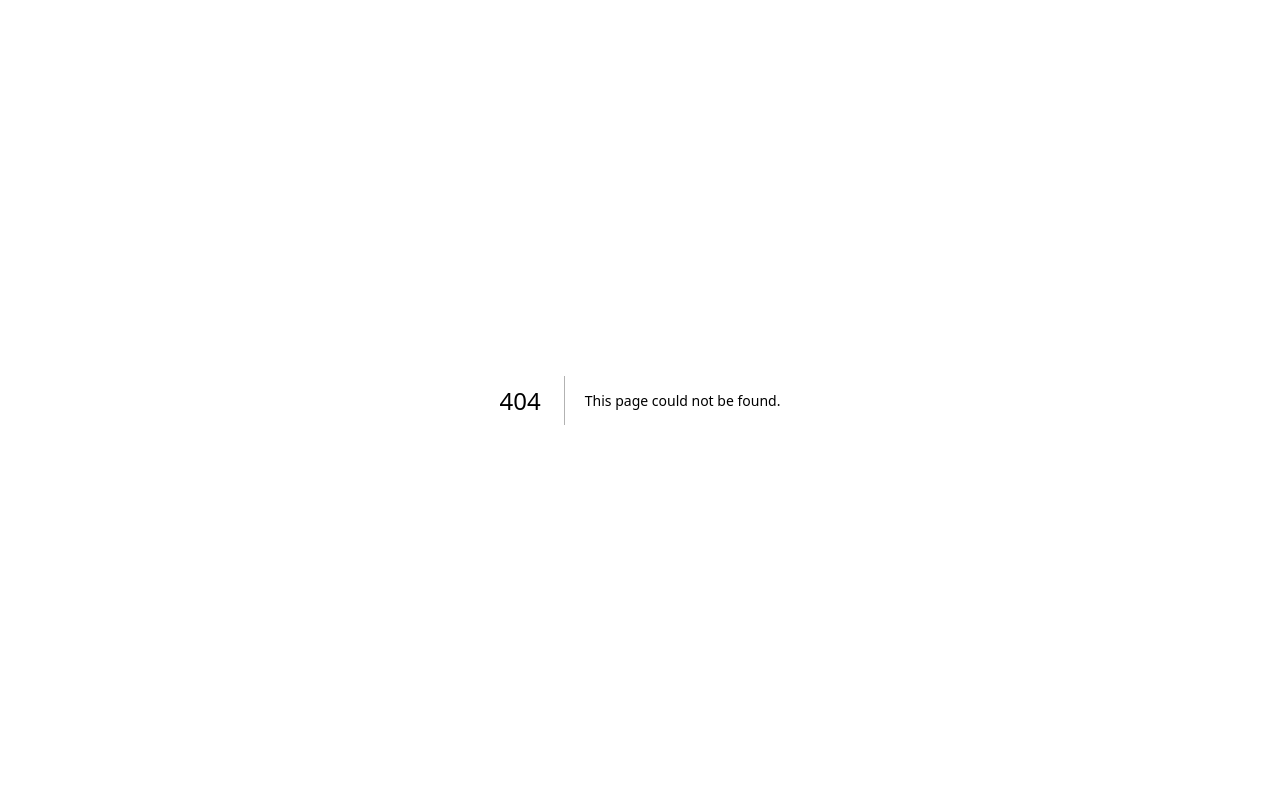
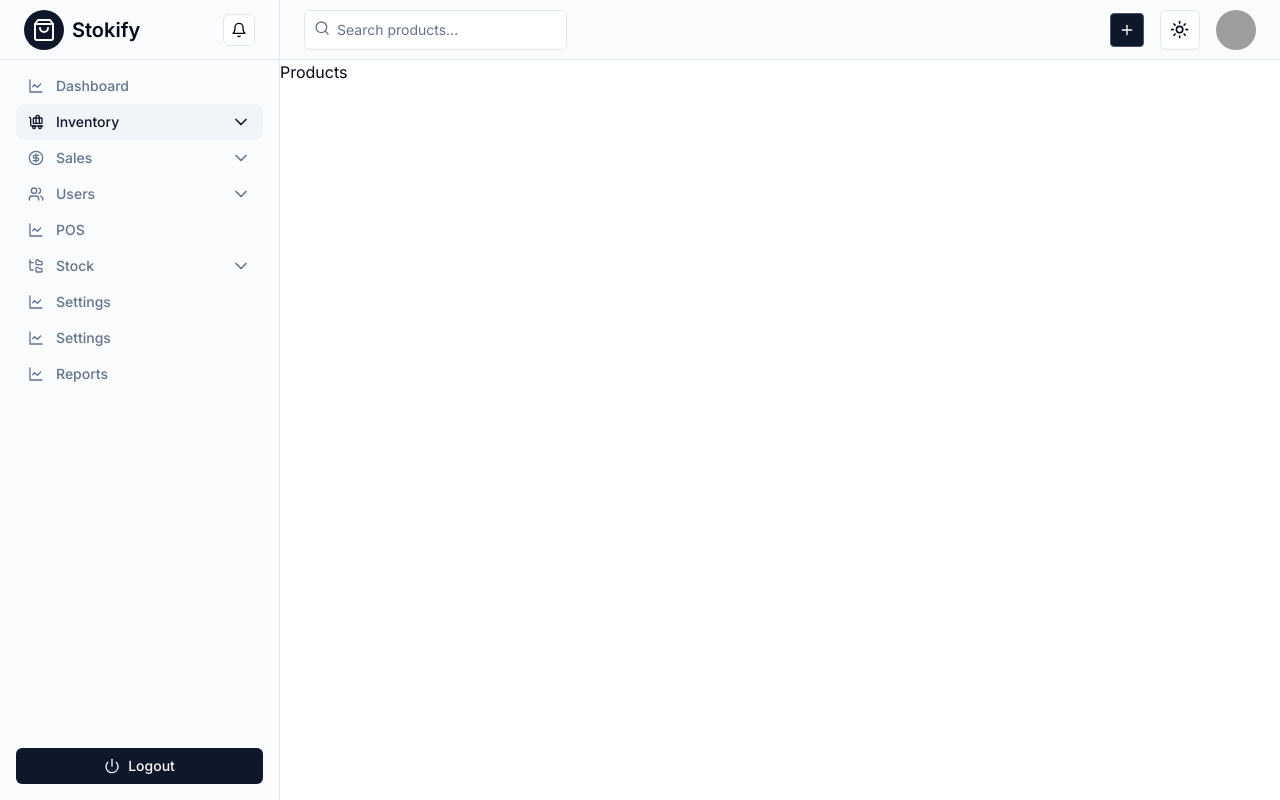
Before and after one commit to jackbasso/inventory-app, a Next.js app: page /dashboard/inventory/products in a window 1280 px wide. Before the commit this address had no page. Built offline with nearby package versions, Linux system fonts and the light colour scheme; grey boxes are pictures that could not be loaded.

Commit message:
sidebar links

```diff
--- /dev/null
+++ b/app/(back-office)/dashboard/inventory/brands/page.tsx
@@ -0,0 +1,5 @@
+import React from "react";
+
+export default function Brands() {
+  return <div>Brands</div>;
+}
--- /dev/null
+++ b/app/(back-office)/dashboard/inventory/products/page.tsx
@@ -0,0 +1,5 @@
+import React from "react";
+
+export default function page() {
+  return <div>Products</div>;
+}
--- a/components/dashboard/Menus/QuickAccessMenu.tsx
+++ b/components/dashboard/Menus/QuickAccessMenu.tsx
@@ -9,8 +9,9 @@ import {
   FingerPrintIcon,
   SquaresPlusIcon,
 } from "@heroicons/react/24/outline";
-import { LayoutGrid, Plus } from "lucide-react";
+import { Home, LayoutGrid, Plus } from "lucide-react";
 import Link from "next/link";
+import { sidebarLinks } from "@/config/sidebar";
 
 const menu = [
   {
@@ -68,21 +69,40 @@ export default function QuickAccessMenuButton() {
         leaveFrom="opacity-100 translate-y-0"
         leaveTo="opacity-0 translate-y-1"
       >
-        <Popover.Panel className="absolute left-1/2 z-10 mt-5 flex w-screen max-w-max -translate-x-1/2 px-4">
-          <div className="w-screen max-w-md flex-auto overflow-hidden rounded-md bg-white dark:bg-slate-800 text-sm leading-6 shadow-lg ring-1 ring-gray-900/5">
-            <div className="p-4 grid grid-cols-3">
-              {menu.map((item, i) => {
+        <Popover.Panel className="absolute left-0 z-10 mt-5 flex w-screen max-w-max -translate-x-2/3 px-4">
+          <div className="w-screen max-w-md flex-auto overflow-hidden rounded-md bg-white dark:bg-slate-800 text-sm leading-6 shadow-lg ring-1 ring-gray-900/5 px-4">
+            <div className="p-4 grid grid-cols-2 lg:grid-cols-3">
+              <div>
+                <div className="flex text-gray-500">
+                  <Home className="w-4 h-4 mr-1" />
+                  <h2 className="uppercase text-sm">General</h2>
+                </div>
+                {sidebarLinks
+                  .filter((item) => !item.dropdown && item.href !== "/dashboard")
+                  .map((item, i) => {
+                    return (
+                      <Link key={i} href={item.href ?? "#"} className="flex items-center px-2 py-2">
+                        <Plus className="w-3 h-3 mr-1" />
+                        <span className="text-xs">{item.title}</span>
+                      </Link>
+                    );
+                  })}
+              </div>
+              {sidebarLinks
+                .filter((item) => item.dropdown)
+                .map((item, i) => {
                   const Icon = item.icon;
                   return (
                     <div key={i} className="">
                       <div className="flex text-gray-500">
-                      <Icon className="w-4 h-4 mr-1" />
+                        <Home className="w-4 h-4 mr-1" />
                         <h2 className="uppercase text-sm">{item.title}</h2>
                       </div>
-                    {item.links.map((item) => (
-                      <Link key={item.name} href={item.href} className="flex items-center px-2 py-2">
+                      {item.dropdownMenu &&
+                        item.dropdownMenu.map((item) => (
+                          <Link key={item.href} href={item.href} className="flex items-center px-2 py-2">
                             <Plus className="w-3 h-3 mr-1" />
-                        <span className="text-xs">{item.name}</span>
+                            <span className="text-xs">{item.title}</span>
                           </Link>
                         ))}
                     </div>
--- a/components/dashboard/Navbar.tsx
+++ b/components/dashboard/Navbar.tsx
@@ -1,5 +1,19 @@
+"use client";
 import Link from "next/link";
-import { CircleUser, Home, LineChart, Menu, Package, Package2, Plus, Search, ShoppingCart, Users } from "lucide-react";
+import {
+  ChevronDown,
+  ChevronUp,
+  CircleUser,
+  Home,
+  LineChart,
+  Menu,
+  Package,
+  Package2,
+  Plus,
+  Search,
+  ShoppingCart,
+  Users,
+} from "lucide-react";
 
 import { Badge } from "@/components/ui/badge";
 import { Button } from "@/components/ui/button";
@@ -12,14 +26,24 @@ import {
   DropdownMenuSeparator,
   DropdownMenuTrigger,
 } from "@/components/ui/dropdown-menu";
+import { Collapsible, CollapsibleContent, CollapsibleTrigger } from "@/components/ui/collapsible";
+
 import { Input } from "@/components/ui/input";
 import { Sheet, SheetContent, SheetTrigger } from "@/components/ui/sheet";
 import ModeToggleButton from "../global/ModeToggleButton";
 import Image from "next/image";
 import AvatarMenuButton from "./Menus/AvatarMenu";
 import QuickAccessMenuButton from "./Menus/QuickAccessMenu";
+import { sidebarLinks } from "@/config/sidebar";
+import { usePathname } from "next/navigation";
+import { useState } from "react";
+import { cn } from "@/lib/utils";
+import Logo from "../global/Logo";
 
 export default function Navbar() {
+  const [isOpen, setIsOpen] = useState(false);
+  const pathname = usePathname();
+
   return (
     <header className="flex h-14 items-center gap-4 border-b bg-muted/40 px-4 lg:h-[60px] lg:px-6">
       <Sheet>
@@ -30,47 +54,64 @@ export default function Navbar() {
           </Button>
         </SheetTrigger>
         <SheetContent side="left" className="flex flex-col">
+          <Logo />
           <nav className="grid gap-2 text-lg font-medium">
-            <Link href="#" className="flex items-center gap-2 text-lg font-semibold">
-              <Package2 className="h-6 w-6" />
-              <span className="sr-only">Acme Inc</span>
-            </Link>
-            <Link
-              href="#"
-              className="mx-[-0.65rem] flex items-center gap-4 rounded-xl px-3 py-2 text-muted-foreground hover:text-foreground"
-            >
-              <Home className="h-5 w-5" />
-              Dashboard
-            </Link>
-            <Link
-              href="#"
-              className="mx-[-0.65rem] flex items-center gap-4 rounded-xl bg-muted px-3 py-2 text-foreground hover:text-foreground"
-            >
-              <ShoppingCart className="h-5 w-5" />
-              Orders
-              <Badge className="ml-auto flex h-6 w-6 shrink-0 items-center justify-center rounded-full">6</Badge>
-            </Link>
-            <Link
-              href="#"
-              className="mx-[-0.65rem] flex items-center gap-4 rounded-xl px-3 py-2 text-muted-foreground hover:text-foreground"
-            >
-              <Package className="h-5 w-5" />
-              Products
-            </Link>
-            <Link
-              href="#"
-              className="mx-[-0.65rem] flex items-center gap-4 rounded-xl px-3 py-2 text-muted-foreground hover:text-foreground"
-            >
-              <Users className="h-5 w-5" />
-              Customers
-            </Link>
-            <Link
-              href="#"
-              className="mx-[-0.65rem] flex items-center gap-4 rounded-xl px-3 py-2 text-muted-foreground hover:text-foreground"
-            >
-              <LineChart className="h-5 w-5" />
-              Analytics
-            </Link>
+            {sidebarLinks.map((item, i) => {
+              const Icon = item.icon;
+              const isHrefIncluded = item.dropdownMenu && item.dropdownMenu.some((link) => link.href === pathname);
+              return (
+                <div key={i}>
+                  {item.dropdown ? (
+                    <Collapsible>
+                      <CollapsibleTrigger
+                        onClick={() => setIsOpen(!isOpen)}
+                        className={cn(
+                          "flex items-center gap-3 rounded-lg px-3 py-2 text-muted-foreground transition-all hover:text-primary w-full",
+                          isHrefIncluded && "bg-muted text-primary"
+                        )}
+                      >
+                        <Icon className="h-4 w-4" />
+                        {item.title}
+                        {!isOpen ? (
+                          <ChevronDown className="h-5 w-5 ml-auto flex shrink-0 items-center justify-center rounded-full" />
+                        ) : (
+                          <ChevronUp className="h-5 w-5 ml-auto flex shrink-0 items-center justify-center rounded-full" />
+                        )}
+                      </CollapsibleTrigger>
+                      <CollapsibleContent className="dark:bg-slate-950 rounded mt-1">
+                        {item.dropdownMenu &&
+                          item.dropdownMenu.map((item, i) => {
+                            return (
+                              <Link
+                                key={i}
+                                href={item.href}
+                                className={cn(
+                                  "ml-5 flex items-center gap-3 rounded-lg px-3 py-2 text-muted-foreground transition-all hover:text-primary",
+                                  pathname === item.href && "bg-muted text-primary"
+                                )}
+                              >
+                                {item.title}
+                                <Icon className="h-4 w-4" />
+                              </Link>
+                            );
+                          })}
+                      </CollapsibleContent>
+                    </Collapsible>
+                  ) : (
+                    <Link
+                      href={item.href ?? "#"}
+                      className={cn(
+                        "flex items-center gap-3 rounded-lg px-3 py-2 text-muted-foreground transition-all hover:text-primary",
+                        pathname === item.href && "bg-muted text-primary"
+                      )}
+                    >
+                      <LineChart className="h-4 w-4" />
+                      {item.title}
+                    </Link>
+                  )}
+                </div>
+              );
+            })}
           </nav>
           <div className="mt-auto">
             <Card>
--- a/components/dashboard/Sidebar.tsx
+++ b/components/dashboard/Sidebar.tsx
@@ -1,18 +1,44 @@
+"use client";
 import Link from "next/link";
-import { Bell, Home, LineChart, Package, Package2, ShoppingCart, Users } from "lucide-react";
+import {
+  BaggageClaim,
+  BarChart4,
+  Bell,
+  Cable,
+  ChevronDown,
+  ChevronUp,
+  CircleDollarSign,
+  FolderTree,
+  Home,
+  LineChart,
+  Package,
+  Package2,
+  Power,
+  Settings,
+  Store,
+  Users,
+} from "lucide-react";
 
-import { Badge } from "@/components/ui/badge";
 import { Button } from "@/components/ui/button";
-import { Card, CardContent, CardDescription, CardHeader, CardTitle } from "@/components/ui/card";
+
+import { Collapsible, CollapsibleContent, CollapsibleTrigger } from "@/components/ui/collapsible";
+import { useState } from "react";
+
+import { usePathname } from "next/navigation";
+import { cn } from "@/lib/utils";
+import Logo from "../global/Logo";
+import { sidebarLinks } from "@/config/sidebar";
 
 export default function Sidebar() {
+  const [isOpen, setIsOpen] = useState(false);
+  const pathname = usePathname();
+
   return (
     <div className="hidden border-r bg-muted/40 md:block">
       <div className="flex h-full max-h-screen flex-col gap-2">
         <div className="flex h-14 items-center border-b px-4 lg:h-[60px] lg:px-6">
           <Link href="/" className="flex items-center gap-2 font-semibold">
-            <Package2 className="h-6 w-6" />
-            <span className="">Acme Inc</span>
+            <Logo />
           </Link>
           <Button variant="outline" size="icon" className="ml-auto h-8 w-8">
             <Bell className="h-4 w-4" />
@@ -21,56 +47,70 @@ export default function Sidebar() {
         </div>
         <div className="flex-1">
           <nav className="grid items-start px-2 text-sm font-medium lg:px-4">
+            {sidebarLinks.map((item, i) => {
+              const Icon = item.icon;
+              const isHrefIncluded = item.dropdownMenu && item.dropdownMenu.some((link) => link.href === pathname);
+              return (
+                <div key={i}>
+                  {item.dropdown ? (
+                    <Collapsible>
+                      <CollapsibleTrigger
+                        onClick={() => setIsOpen(!isOpen)}
+                        className={cn(
+                          "flex items-center gap-3 rounded-lg px-3 py-2 text-muted-foreground transition-all hover:text-primary w-full",
+                          isHrefIncluded && "bg-muted text-primary"
+                        )}
+                      >
+                        <Icon className="h-4 w-4" />
+                        {item.title}
+                        {!isOpen ? (
+                          <ChevronDown className="h-5 w-5 ml-auto flex shrink-0 items-center justify-center rounded-full" />
+                        ) : (
+                          <ChevronUp className="h-5 w-5 ml-auto flex shrink-0 items-center justify-center rounded-full" />
+                        )}
+                      </CollapsibleTrigger>
+                      <CollapsibleContent className="dark:bg-slate-950 rounded mt-1">
+                        {item.dropdownMenu &&
+                          item.dropdownMenu.map((item, i) => {
+                            return (
                               <Link
-              href="#"
-              className="flex items-center gap-3 rounded-lg px-3 py-2 text-muted-foreground transition-all hover:text-primary"
+                                key={i}
+                                href={item.href}
+                                className={cn(
+                                  "ml-5 flex items-center gap-3 rounded-lg px-3 py-2 text-muted-foreground transition-all hover:text-primary",
+                                  pathname === item.href && "bg-muted text-primary"
+                                )}
                               >
-              <Home className="h-4 w-4" />
-              Dashboard
+                                {item.title}
+                                <Icon className="h-4 w-4" />
                               </Link>
+                            );
+                          })}
+                      </CollapsibleContent>
+                    </Collapsible>
+                  ) : (
                     <Link
-              href="#"
-              className="flex items-center gap-3 rounded-lg px-3 py-2 text-muted-foreground transition-all hover:text-primary"
-            >
-              <ShoppingCart className="h-4 w-4" />
-              Orders
-              <Badge className="ml-auto flex h-6 w-6 shrink-0 items-center justify-center rounded-full">6</Badge>
-            </Link>
-            <Link
-              href="#"
-              className="flex items-center gap-3 rounded-lg bg-muted px-3 py-2 text-primary transition-all hover:text-primary"
-            >
-              <Package className="h-4 w-4" />
-              Products{" "}
-            </Link>
-            <Link
-              href="#"
-              className="flex items-center gap-3 rounded-lg px-3 py-2 text-muted-foreground transition-all hover:text-primary"
-            >
-              <Users className="h-4 w-4" />
-              Customers
-            </Link>
-            <Link
-              href="#"
-              className="flex items-center gap-3 rounded-lg px-3 py-2 text-muted-foreground transition-all hover:text-primary"
+                      href={item.href ?? "#"}
+                      className={cn(
+                        "flex items-center gap-3 rounded-lg px-3 py-2 text-muted-foreground transition-all hover:text-primary",
+                        pathname === item.href && "bg-muted text-primary"
+                      )}
                     >
                       <LineChart className="h-4 w-4" />
-              Analytics
+                      {item.title}
                     </Link>
+                  )}
+                </div>
+              );
+            })}
           </nav>
         </div>
+
         <div className="mt-auto p-4">
-          <Card x-chunk="dashboard-02-chunk-0">
-            <CardHeader className="p-2 pt-0 md:p-4">
-              <CardTitle>Upgrade to Pro</CardTitle>
-              <CardDescription>Unlock all features and get unlimited access to our support team.</CardDescription>
-            </CardHeader>
-            <CardContent className="p-2 pt-0 md:p-4 md:pt-0">
           <Button size="sm" className="w-full">
-                Upgrade
+            <Power className="h-4 w-4 mr-2" />
+            Logout
           </Button>
-            </CardContent>
-          </Card>
         </div>
       </div>
     </div>
--- /dev/null
+++ b/components/ui/collapsible.tsx
@@ -0,0 +1,11 @@
+"use client"
+
+import * as CollapsiblePrimitive from "@radix-ui/react-collapsible"
+
+const Collapsible = CollapsiblePrimitive.Root
+
+const CollapsibleTrigger = CollapsiblePrimitive.CollapsibleTrigger
+
+const CollapsibleContent = CollapsiblePrimitive.CollapsibleContent
+
+export { Collapsible, CollapsibleTrigger, CollapsibleContent }
--- /dev/null
+++ b/config/sidebar.ts
@@ -0,0 +1,136 @@
+import { ISidebarLink } from "@/types/types";
+import {
+  BaggageClaim,
+  BarChart4,
+  Bell,
+  Cable,
+  ChevronDown,
+  ChevronUp,
+  CircleDollarSign,
+  FolderTree,
+  Home,
+  LineChart,
+  Package,
+  Package2,
+  Power,
+  Settings,
+  Store,
+  Users,
+} from "lucide-react";
+
+export const sidebarLinks: ISidebarLink[] = [
+  {
+    title: "Dashboard",
+    href: "/dashboard",
+    icon: Home,
+    dropdown: false,
+  },
+  {
+    title: "Inventory",
+    icon: BaggageClaim,
+    dropdown: true,
+    dropdownMenu: [
+      {
+        title: "Categories",
+        href: "/dashboard/products",
+      },
+      {
+        title: "Brands",
+        href: "/dashboard/inventory/brands",
+      },
+      {
+        title: "Units",
+        href: "/dashboard/products",
+      },
+      {
+        title: "Products",
+        href: "/dashboard/inventory/products",
+      },
+      {
+        title: "Warehouse",
+        href: "/dashboard/products",
+      },
+      {
+        title: "Suppliers",
+        href: "/dashboard/products",
+      },
+    ],
+  },
+  {
+    title: "Sales",
+    icon: CircleDollarSign,
+    dropdown: true,
+    dropdownMenu: [
+      {
+        title: "Sales",
+        href: "/dashboard/sales",
+      },
+      {
+        title: "Payments",
+        href: "/dashboard/sales/payments",
+      },
+      {
+        title: "Quotations",
+        href: "/dashboard/sales/quotations",
+      },
+      {
+        title: "Customers",
+        href: "/dashboard/sales/customers",
+      },
+    ],
+  },
+  {
+    title: "Users",
+    icon: Users,
+    dropdown: true,
+    dropdownMenu: [
+      {
+        title: "Users",
+        href: "/dashboard/users",
+      },
+      {
+        title: "Roles",
+        href: "/dashboard/users/roles",
+      },
+    ],
+  },
+  {
+    title: "POS",
+    href: "/dashboard/pos",
+    icon: Store,
+    dropdown: false,
+  },
+  {
+    title: "Stock",
+    icon: FolderTree,
+    dropdown: true,
+    dropdownMenu: [
+      {
+        title: "Stock Transfer",
+        href: "/dashboard/stock/transfer",
+      },
+      {
+        title: "Stock Adjustment",
+        href: "/dashboard/stock/adjustment",
+      },
+    ],
+  },
+  {
+    title: "Settings",
+    href: "/dashboard/settings",
+    icon: Settings,
+    dropdown: false,
+  },
+  {
+    title: "Settings",
+    href: "/dashboard/settings",
+    icon: Settings,
+    dropdown: false,
+  },
+  {
+    title: "Reports",
+    href: "/dashboard/reports",
+    icon: BarChart4,
+    dropdown: false,
+  },
+];
--- a/package.json
+++ b/package.json
@@ -12,6 +12,7 @@
     "@headlessui/react": "^2.0.3",
     "@headlessui/tailwindcss": "^0.2.0",
     "@heroicons/react": "^2.1.3",
+    "@radix-ui/react-collapsible": "^1.0.3",
     "@radix-ui/react-dialog": "^1.0.5",
     "@radix-ui/react-dropdown-menu": "^2.0.6",
     "@radix-ui/react-navigation-menu": "^1.1.4",
--- /dev/null
+++ b/types/types.ts
@@ -0,0 +1,15 @@
+import { LucideIcon } from "lucide-react";
+import { BaseOptions } from "vm";
+
+export interface ISidebarLink {
+  title: string;
+  href?: string;
+  icon: LucideIcon;
+  dropdown: boolean;
+  dropdownMenu?: MenuItem[];
+}
+
+type MenuItem = {
+  title: "Categories";
+  href: "/dashboard/products";
+};
```
Also changed, not shown: 2 other files (tests, documents, lock files or other folders). Lines whose indentation alone changed are shown as unchanged.
